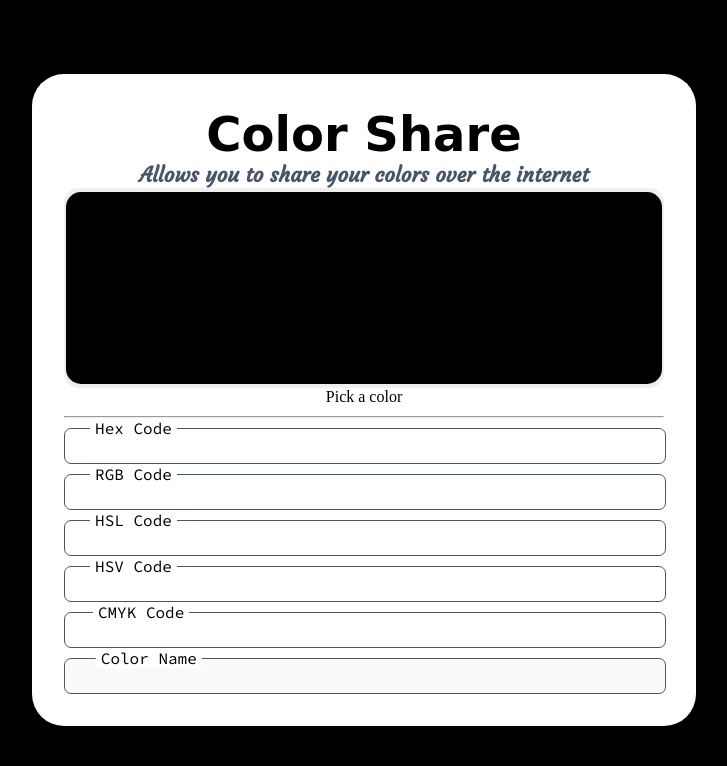
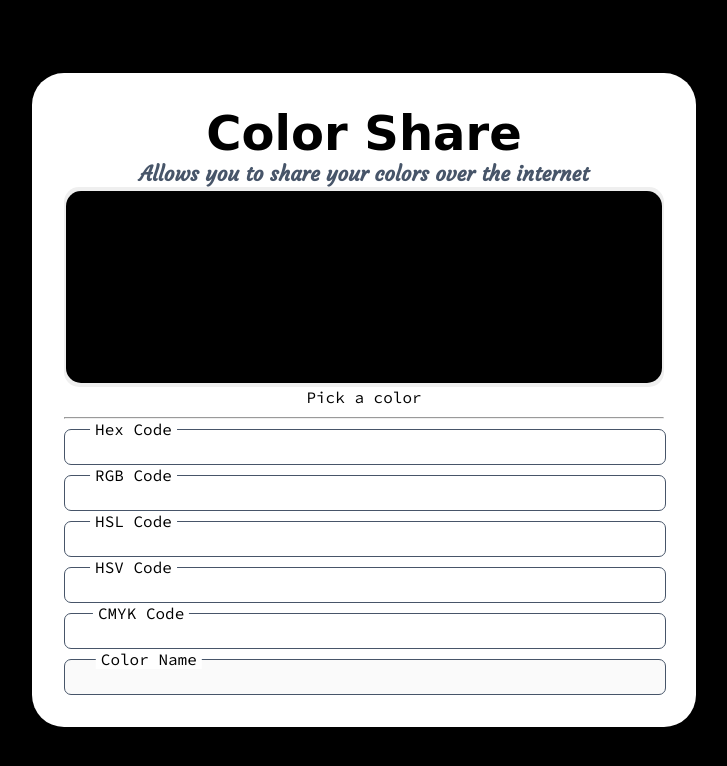
Before and after one commit to fschatbot/Color-Share, a plain HTML site: page index.html in a window 1280 px wide. Shown: the whole page, without its empty margins (276-1003 px from the left). Drawn offline with Linux system fonts and the light colour scheme; a web font is replaced by a local one.

Commit message:
Font Changes

```diff
--- a/style.css
+++ b/style.css
@@ -84,6 +84,9 @@ input[type="color"]::-webkit-color-swatch {
 
 .names {
 	text-align: start;
+}
+
+.form {
 	font-family: "Source Code Pro", monospace;
 }
 
```
